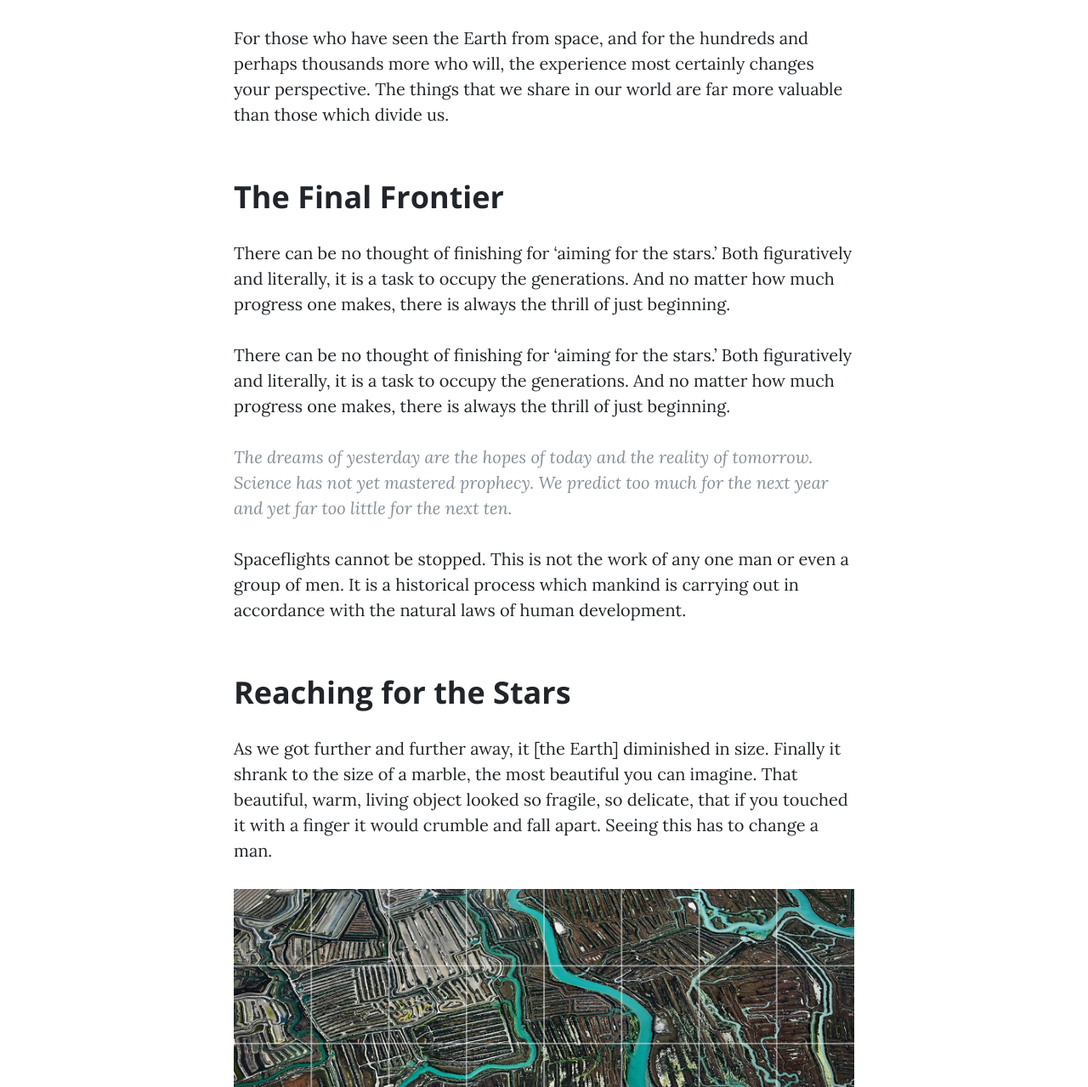
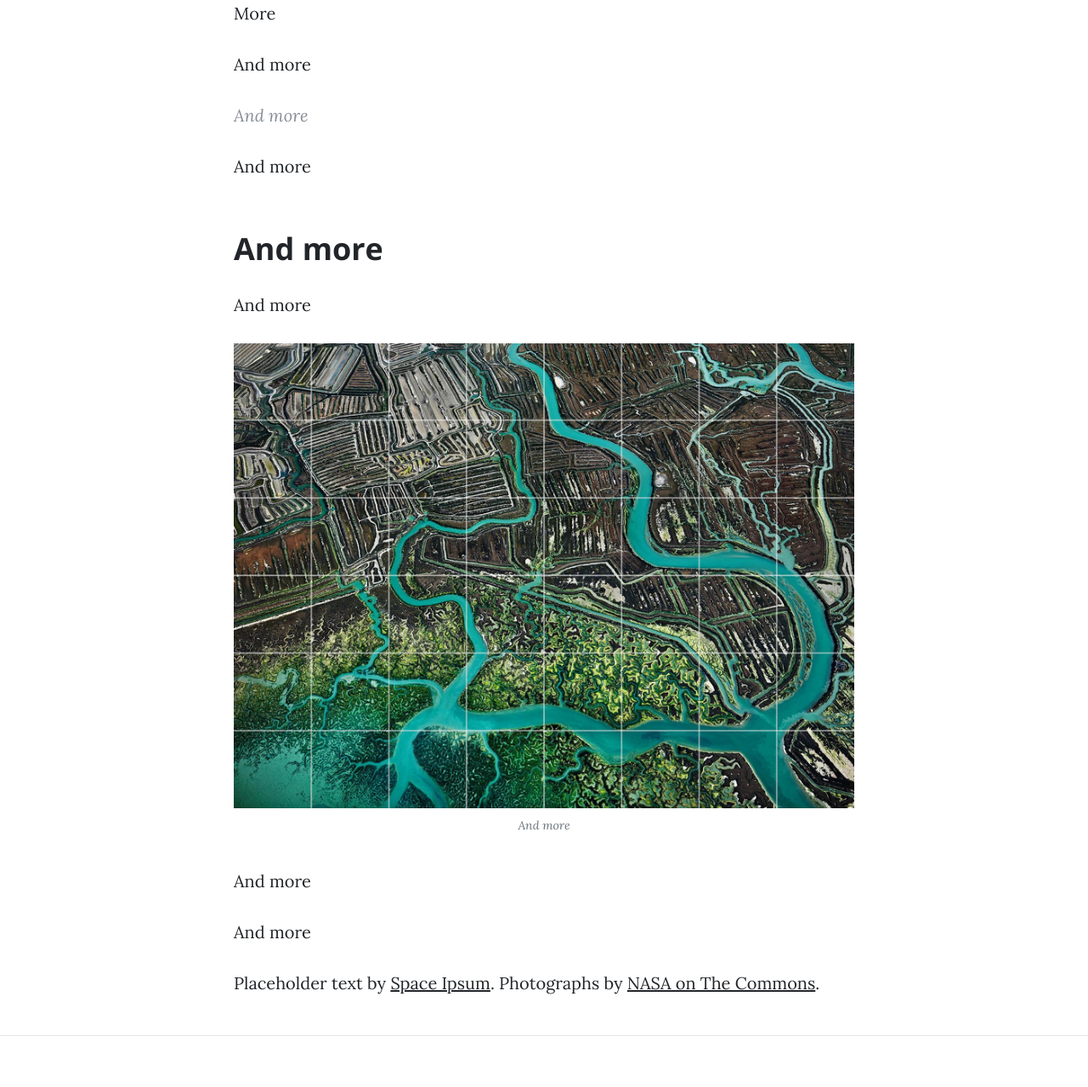
Before and after one commit to floraham/natureofdata, a website: page post.html in a window 1280 px wide. Shown: the part 1043-2322 px from the top of the page at 85% size. Drawn offline with nearby package versions, Linux system fonts and the light colour scheme.

Commit message:
update post

```diff
--- a/post.html
+++ b/post.html
@@ -59,10 +59,10 @@
       <div class="row">
         <div class="col-lg-8 col-md-10 mx-auto">
           <div class="post-heading">
-            <h1>Man must explore, and this is exploration at its greatest</h1>
-            <h2 class="subheading">Problems look mighty small from 150 miles up</h2>
+            <h1>Project 4 </h1>
+            <h2 class="subheading">bleh bleh </h2>
             <span class="meta">Posted by
-              <a href="#">Start Bootstrap</a>
+              <a href="#">Flora Hamilton</a>
               on August 24, 2019</span>
           </div>
         </div>
@@ -81,32 +81,32 @@
 
           <p>even more froot</p>
 
-          <p>A Chinese tale tells of some men sent to harm a young girl who, upon seeing her beauty, become her protectors rather than her violators. That's how I felt seeing the Earth for the first time. I could not help but love and cherish her.</p>
+          <p>Description </p>
 
-          <p>For those who have seen the Earth from space, and for the hundreds and perhaps thousands more who will, the experience most certainly changes your perspective. The things that we share in our world are far more valuable than those which divide us.</p>
+          <p>More description</p>
 
-          <h2 class="section-heading">The Final Frontier</h2>
+          <h2 class="section-heading">YES EVEN MORE </h2>
 
-          <p>There can be no thought of finishing for ‘aiming for the stars.’ Both figuratively and literally, it is a task to occupy the generations. And no matter how much progress one makes, there is always the thrill of just beginning.</p>
+          <p>More</p>
 
-          <p>There can be no thought of finishing for ‘aiming for the stars.’ Both figuratively and literally, it is a task to occupy the generations. And no matter how much progress one makes, there is always the thrill of just beginning.</p>
+          <p>And more</p>
 
-          <blockquote class="blockquote">The dreams of yesterday are the hopes of today and the reality of tomorrow. Science has not yet mastered prophecy. We predict too much for the next year and yet far too little for the next ten.</blockquote>
+          <blockquote class="blockquote">And more</blockquote>
 
-          <p>Spaceflights cannot be stopped. This is not the work of any one man or even a group of men. It is a historical process which mankind is carrying out in accordance with the natural laws of human development.</p>
+          <p>And more</p>
 
-          <h2 class="section-heading">Reaching for the Stars</h2>
+          <h2 class="section-heading">And more</h2>
 
-          <p>As we got further and further away, it [the Earth] diminished in size. Finally it shrank to the size of a marble, the most beautiful you can imagine. That beautiful, warm, living object looked so fragile, so delicate, that if you touched it with a finger it would crumble and fall apart. Seeing this has to change a man.</p>
+          <p>And more</p>
 
           <a href="#">
             <img class="img-fluid" src="img/post-sample-image.jpg" alt="">
           </a>
-          <span class="caption text-muted">To go places and do things that have never been done before – that’s what living is all about.</span>
+          <span class="caption text-muted">And more</span>
 
-          <p>Space, the final frontier. These are the voyages of the Starship Enterprise. Its five-year mission: to explore strange new worlds, to seek out new life and new civilizations, to boldly go where no man has gone before.</p>
+          <p>And more</p>
 
-          <p>As I stand out here in the wonders of the unknown at Hadley, I sort of realize there’s a fundamental truth to our nature, Man must explore, and this is exploration at its greatest.</p>
+          <p>And more </p>
 
           <p>Placeholder text by
             <a href="http://spaceipsum.com/">Space Ipsum</a>. Photographs by
```
